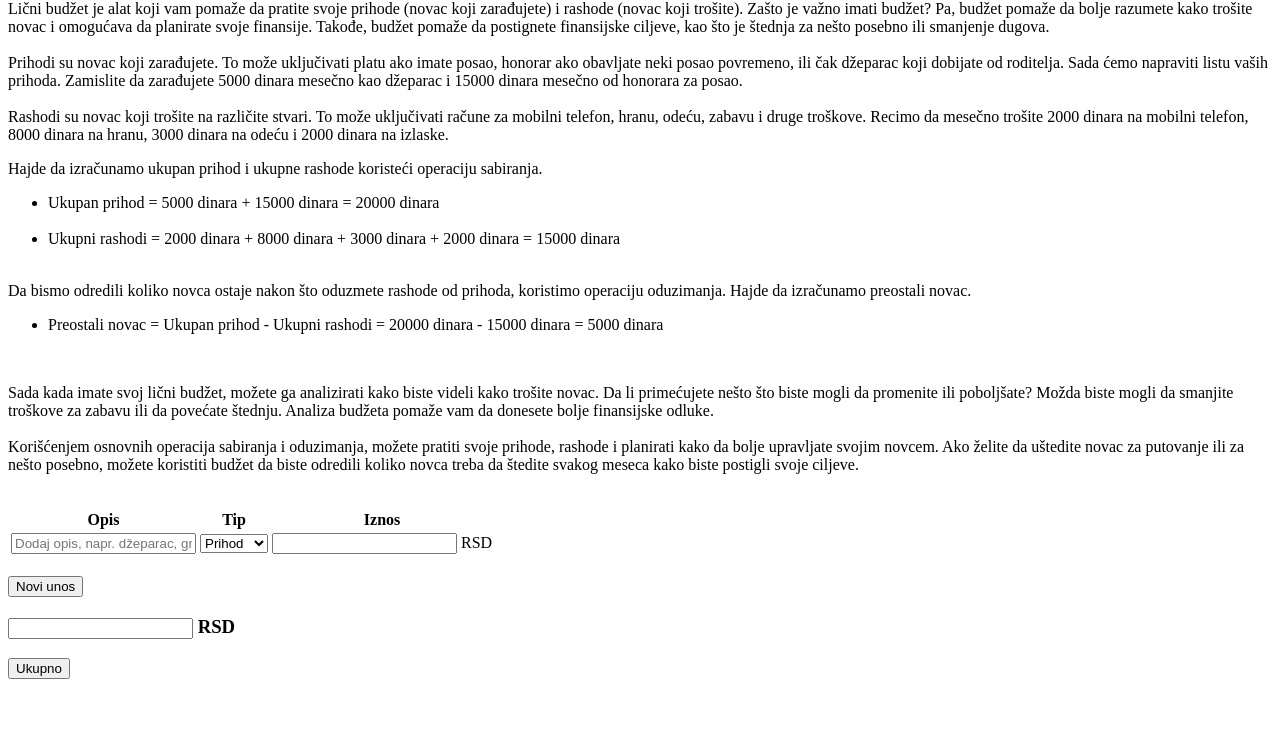
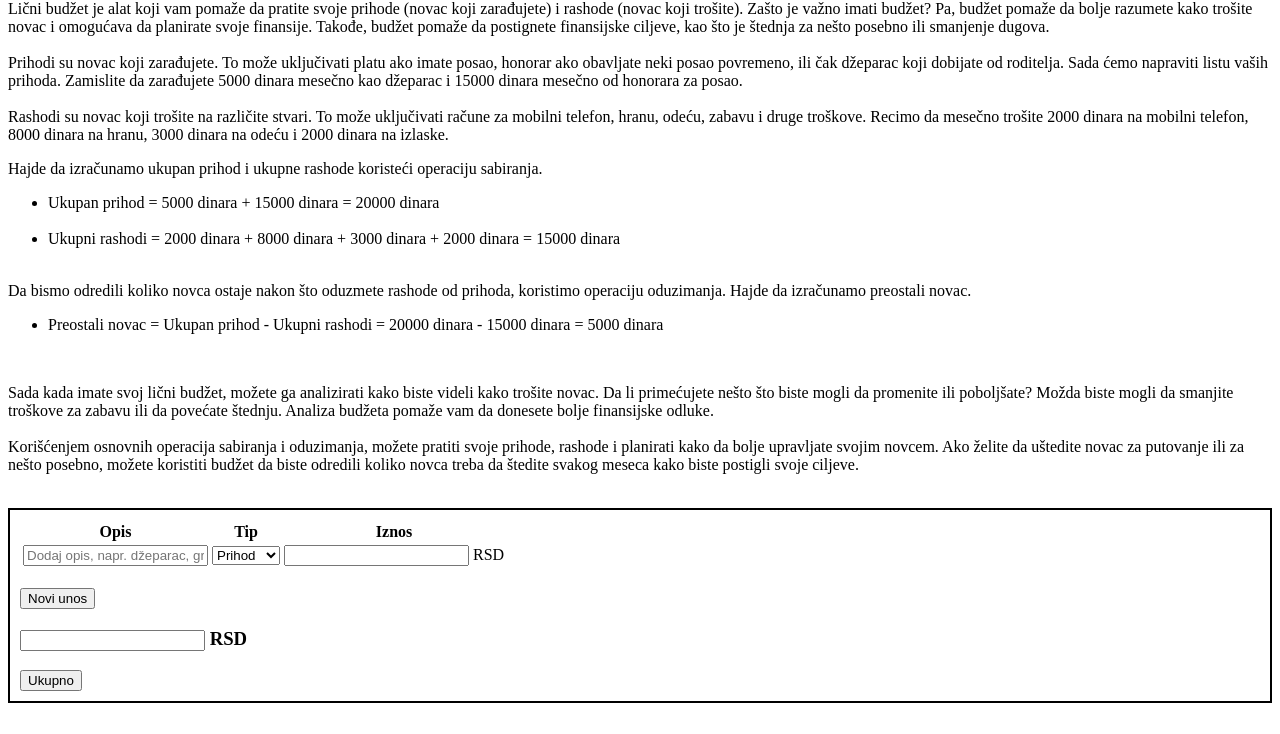
Before and after one commit to plava07/MNR2, a plain HTML site: page Kalkulatori/licniBudzet.html in a window 1280 px wide. Shown: the part 66-800 px from the top of the page. Drawn offline with Linux system fonts and the light colour scheme.

Commit message:
Update licniBudzet.html

```diff
--- a/Kalkulatori/licniBudzet.html
+++ b/Kalkulatori/licniBudzet.html
@@ -40,6 +40,8 @@
                 <br>
 
             </article>
+
+    <div style="border: 2px solid black; padding: 10px;">
     <table>
         <table class="kolone">
             <thead>
@@ -74,8 +76,6 @@
 
         <h3><input type="text" id="novac2" class="form-control"> RSD</h3>
         <input type="button" value="Ukupno" onclick="Ukupno()">
-
-
 
     </table>
 </div>
```
